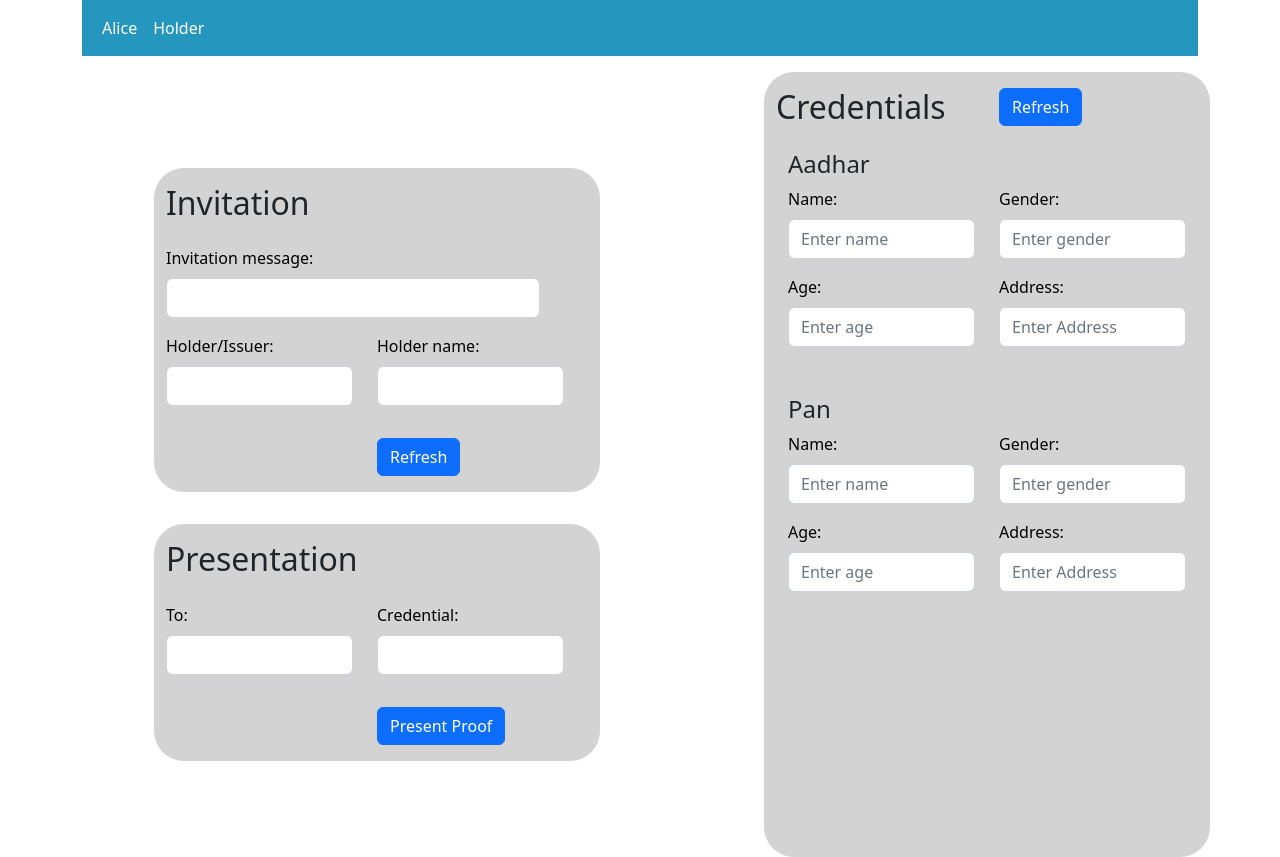
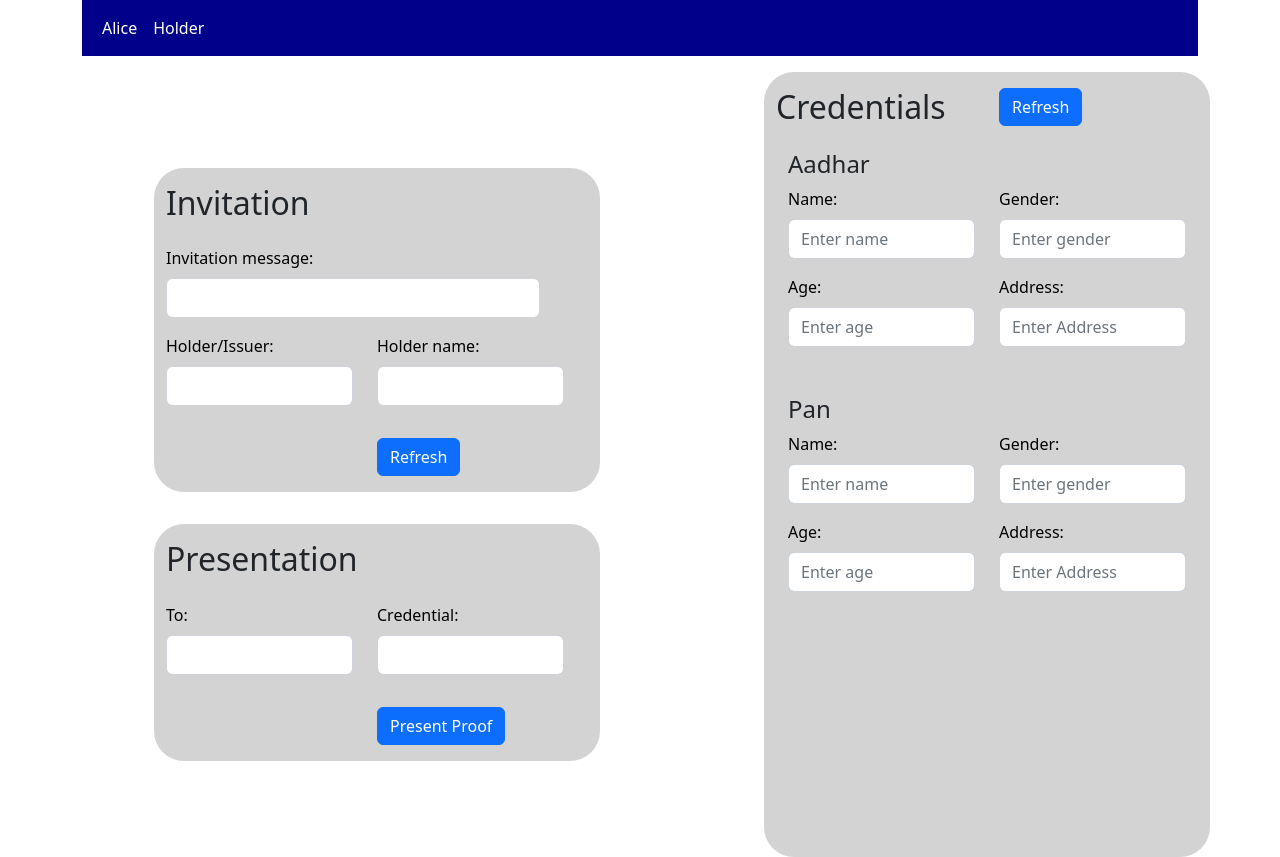
Before and after one commit to upendraTRL/Self-Sovereign-Identity_UI, a React (Create React App) app in the folder clientt/: page /holder in a window 1280 px wide. Built offline with nearby package versions, Linux system fonts and the light colour scheme.

Commit message:
Commit 1

```diff
--- a/clientt/src/components/Holder.js
+++ b/clientt/src/components/Holder.js
@@ -12,7 +12,7 @@ function Holder() {
 
                 <Container>
 
-                    <Navbar className='navBar'>
+                    <Navbar className='navBarH'>
                         <Container>
                             <Navbar.Toggle aria-controls="basic-navbar-nav" />
                             <Navbar.Collapse id="basic-navbar-nav">
--- a/clientt/src/components/Issuer.js
+++ b/clientt/src/components/Issuer.js
@@ -10,7 +10,7 @@ function Issuer() {
 
                 <Container>
 
-                    <Navbar className='navBar'>
+                    <Navbar className='navBarI'>
                         <Container>
                             <Navbar.Toggle aria-controls="basic-navbar-nav" />
                             <Navbar.Collapse id="basic-navbar-nav">
@@ -92,7 +92,7 @@ function Issuer() {
                             {/* Row1 */}
                             <Row className='mailtitle'>
                                 <Col>
-                                    <h2>Verifications</h2>
+                                    <h2>Credentials</h2>
                                 </Col>
 
                             </Row>
--- a/clientt/src/components/Verifier.js
+++ b/clientt/src/components/Verifier.js
@@ -10,7 +10,7 @@ function Verifier() {
 
                 <Container>
 
-                    <Navbar className='navBar'>
+                    <Navbar className='navBarV'>
                         <Container>
                             <Navbar.Toggle aria-controls="basic-navbar-nav" />
                             <Navbar.Collapse id="basic-navbar-nav">
--- a/clientt/src/components/holder.css
+++ b/clientt/src/components/holder.css
@@ -1,4 +1,3 @@
-
 .colLeft {
     /* background-color: grey; */
     /* padding-top: 10rem; */
@@ -59,11 +58,11 @@
     border-radius: 30px;
 }
 
-.navBar {
-    background-color: blueviolet;
+.navBarH {
+    background-color: darkblue;
     margin-bottom: 1rem;
 }
 
-.navBar .navText {
+.navBarH .navText {
     color: white
 }
--- a/clientt/src/components/issuer.css
+++ b/clientt/src/components/issuer.css
@@ -78,11 +78,11 @@
     border-radius: 30px;
 }
 
-.navBar {
+.navBarI {
     background-color: #2596be;
     margin-bottom: 1rem;
 }
 
-.navBar .navText {
+.navBarI .navText {
     color: white
 }
--- a/clientt/src/components/verifier.css
+++ b/clientt/src/components/verifier.css
@@ -64,11 +64,11 @@
     border-radius: 30px;
 }
 
-.navBar {
+.navBarV {
     background-color: purple;
     margin-bottom: 1rem;
 }
 
-.navBar .navText {
+.navBarV .navText {
     color: white
 }
```
